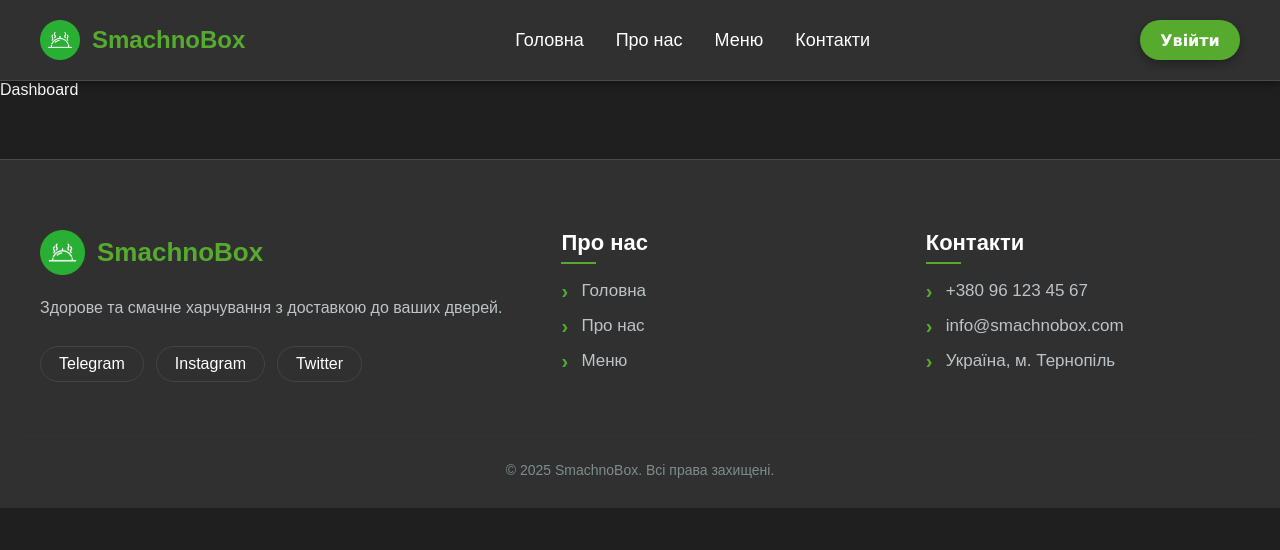
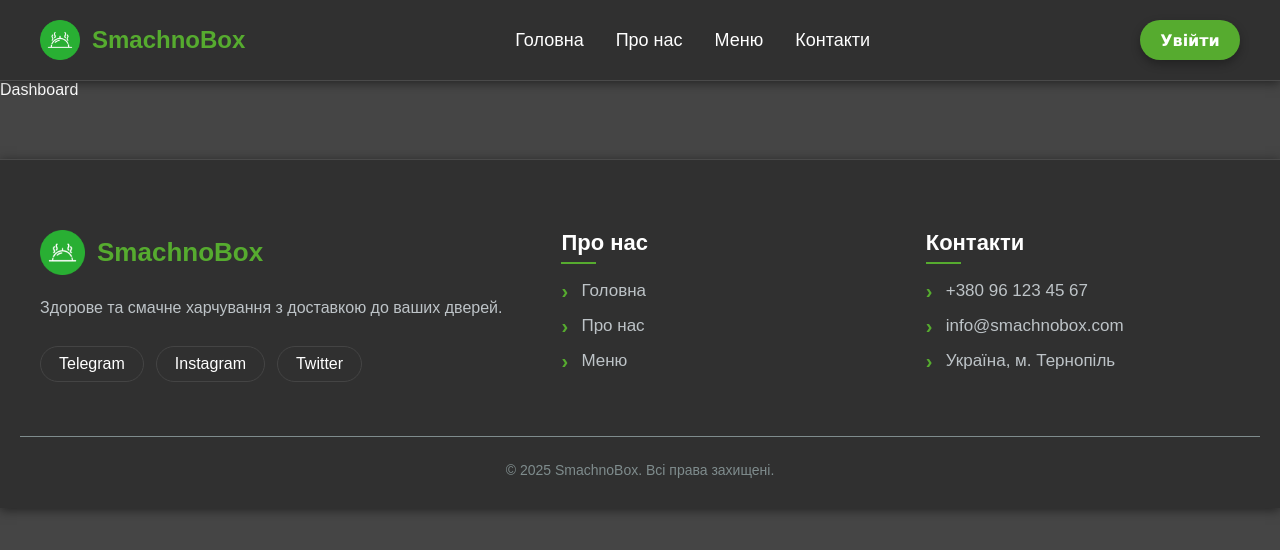
Before and after one commit to mariancompany7-alt/coursework_online_shop, a React (Vite) app in the folder client/SmachnoBox/: page /dashboard in a window 1280 px wide. Shown: the top 550 px of the page. Built offline with nearby package versions, Linux system fonts and the light colour scheme.

Commit message:
Update project 0.3

```diff
--- a/client/SmachnoBox/src/components/Footer/Footer.module.css
+++ b/client/SmachnoBox/src/components/Footer/Footer.module.css
@@ -1,5 +1,6 @@
 .footer {
     background-color: #303030;
+    box-shadow: 0 2px 10px rgba(0, 0, 0, 0.5);
     color: #ffffff;
     padding: 70px 0 30px 0;
     margin-top: 60px;
@@ -144,7 +145,7 @@
     max-width: 1200px;
     margin: 50px auto 0;
     padding: 25px 20px 0;
-    border-top: 1px solid #333;
+    border-top: 1px solid #7f8c8d;
     text-align: center;
 }
 
--- a/client/SmachnoBox/src/components/Main/Main.module.css
+++ b/client/SmachnoBox/src/components/Main/Main.module.css
@@ -1,5 +1,5 @@
 .main-wrapper {
-  background-color: #1f1f1f;
+  background-color: #454545;
   padding: 80px 0;
 }
 
--- a/client/SmachnoBox/src/components/products/ProductCard/Card.module.css
+++ b/client/SmachnoBox/src/components/products/ProductCard/Card.module.css
@@ -1,5 +1,5 @@
 .card {
-  background-color: #1e1e1e; /* Темно-сіра картка */
+  background-color: #303030; /* Темно-сіра картка */
   border: 1px solid #333; /* Легка межа */
   border-radius: 16px;
   overflow: hidden;
--- a/client/SmachnoBox/src/index.module.css
+++ b/client/SmachnoBox/src/index.module.css
@@ -8,7 +8,7 @@ html {
 }
 
 body {
-  background-color: #1f1f1f; /* Дуже темно-сірий, майже чорний */
+  background-color: #454545; /* Дуже темно-сірий, майже чорний */
   color: #ffffff;
   margin: 0;
   font-family: sans-serif; /* Або твій шрифт */
```
